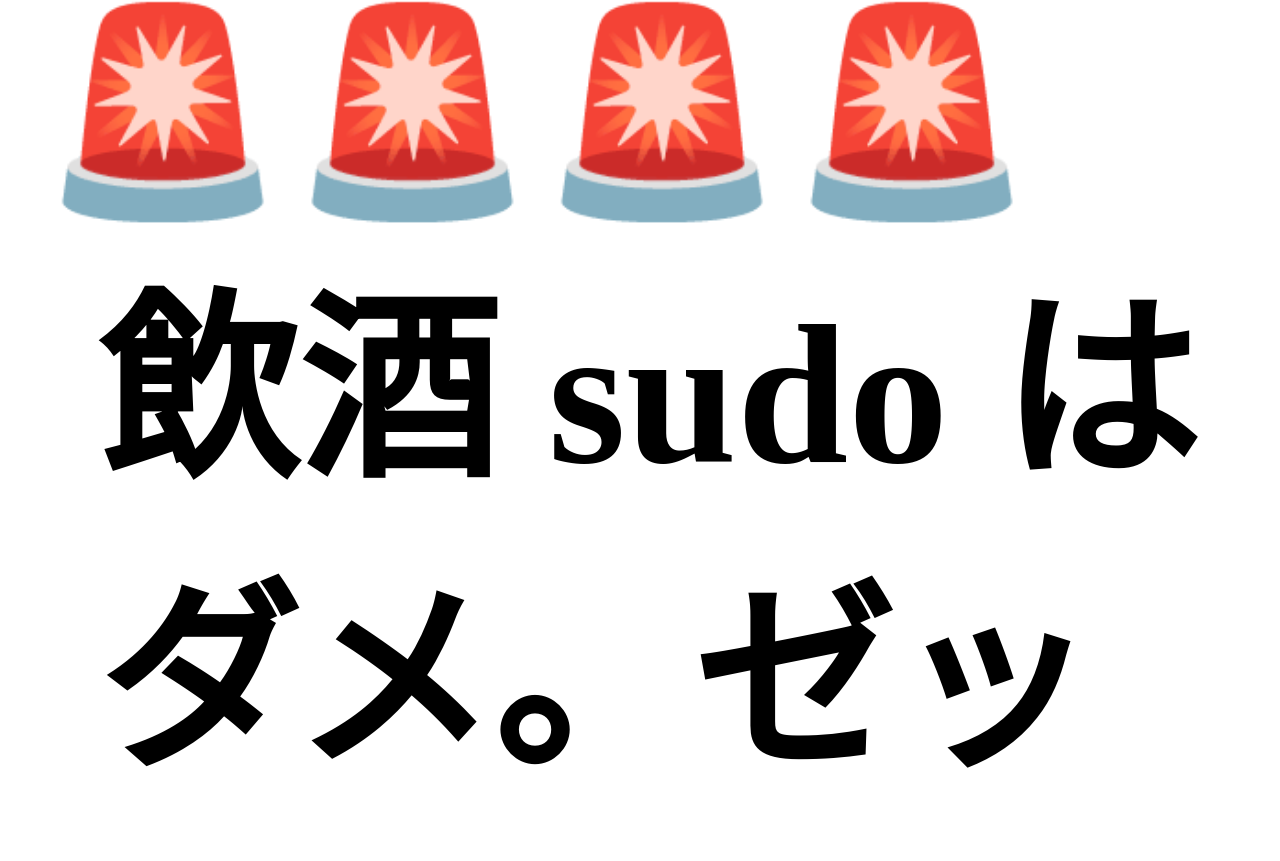
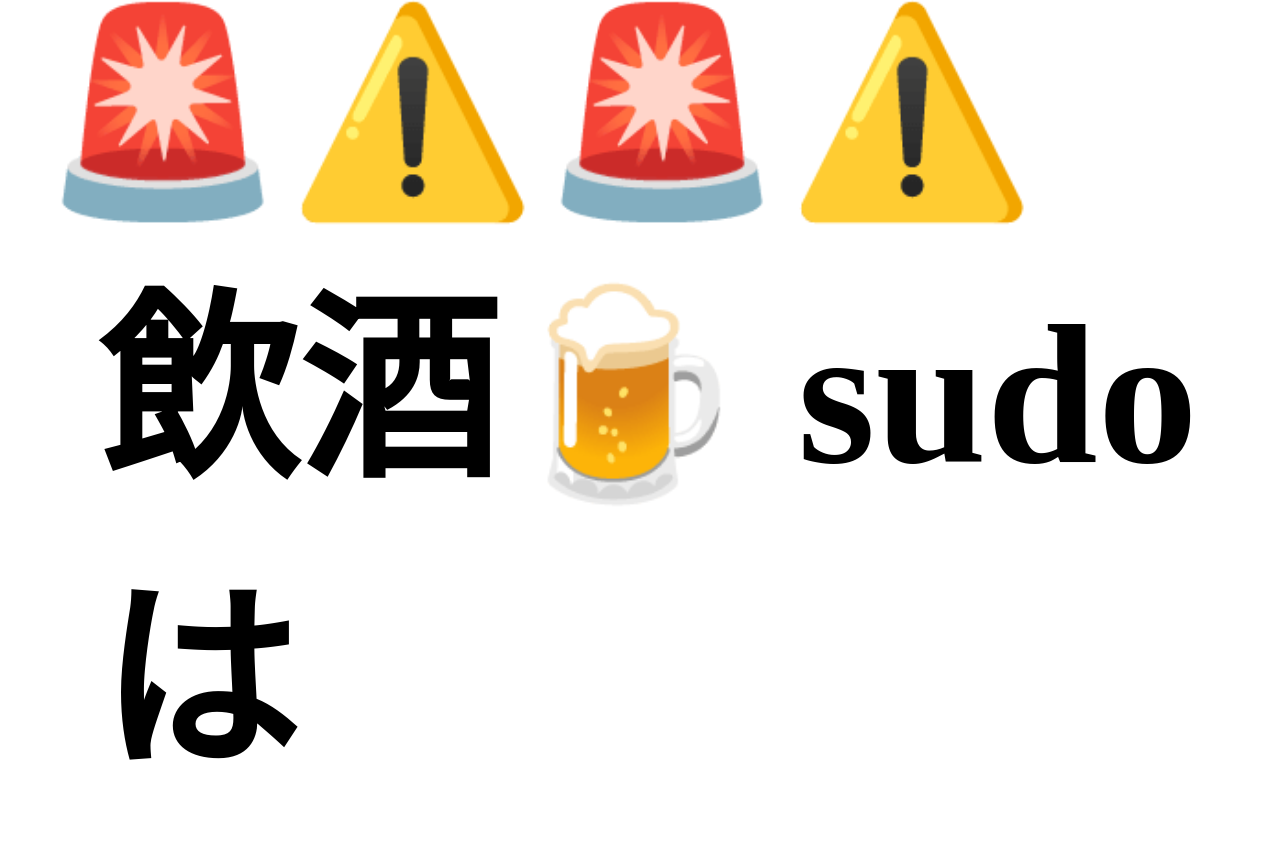
Before and after one commit to solt9029/drinking-sudo, a plain HTML site: page index.html in a window 1280 px wide. Shown: the part 248-1109 px from the top of the page. Drawn offline with Linux system fonts and the light colour scheme.

Commit message:
Change icons

```diff
--- a/index.html
+++ b/index.html
@@ -15,10 +15,10 @@
   </head>
   <body>
     <h1>
-      🚨🚨🚨🚨🚨🚨🚨🚨
+      🚨⚠️🚨⚠️🚨⚠️🚨⚠️
       <br />
       <div>
-        飲酒 sudo は
+        飲酒🍺 sudo は
         <br />
         ダメ。ゼッタイ。
       </div>
```
